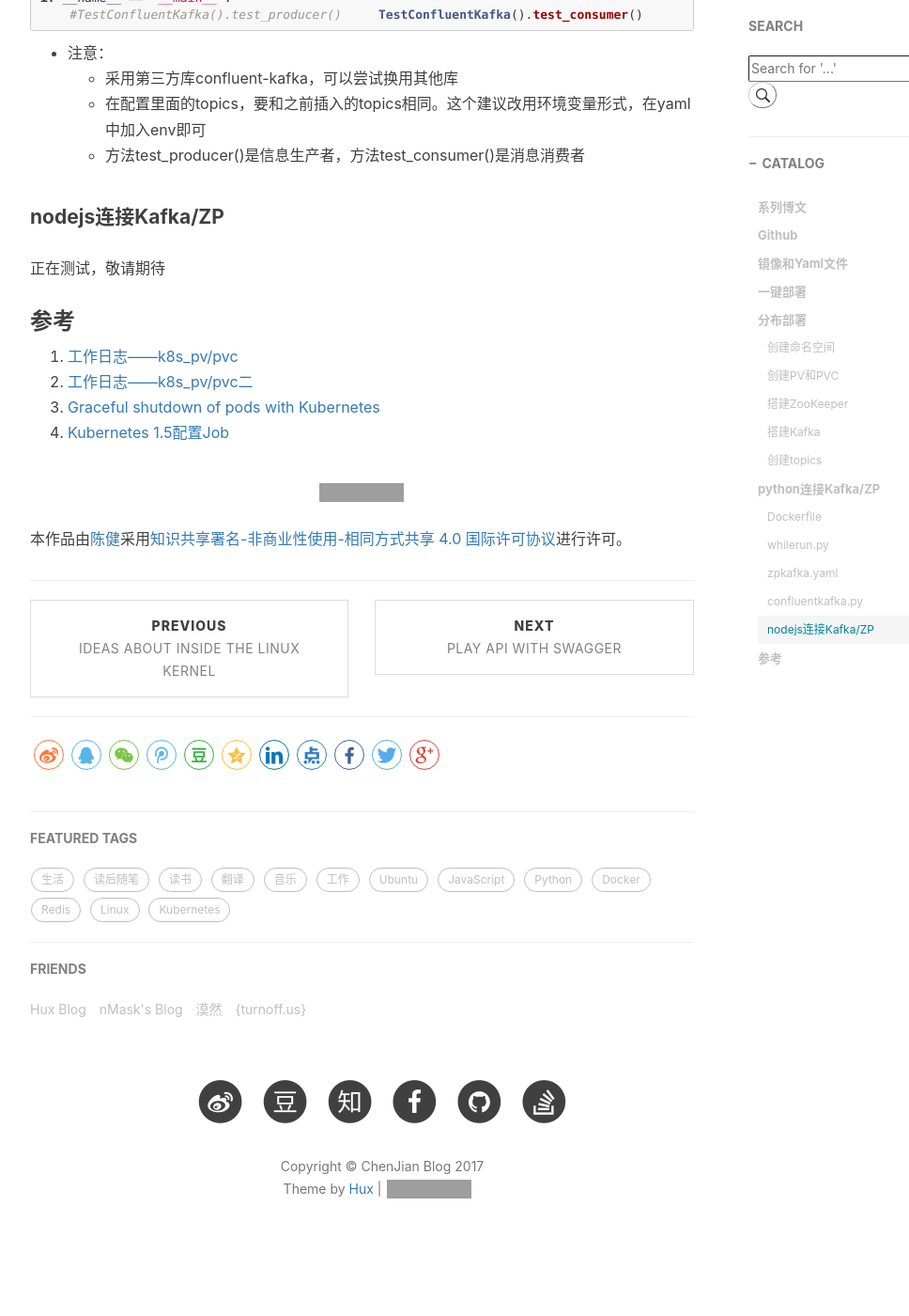
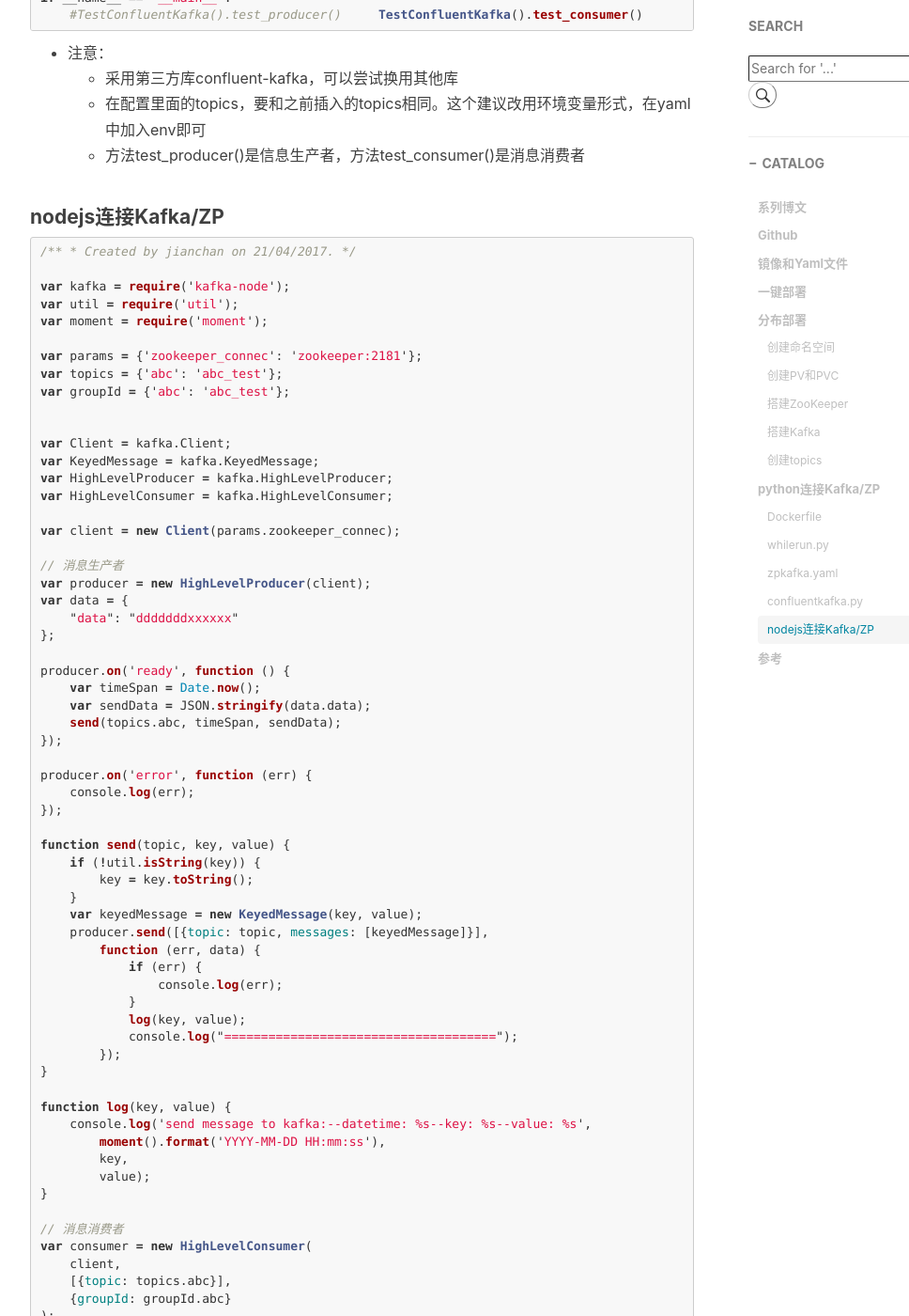
Before and after one commit to chenjian158978/chenjian.github.io, a Jekyll site: the page built from _posts/2017-04-11-Deploy Kafka And ZP With K8s.md, in a window 1280 px wide and 1400 px high, scrolled down 5687 px. Shown: the whole window at 94% size, without its empty margins (233-1201 px from the left). Built offline with Jekyll 4.4.1, drawn with Linux system fonts in a browser that asks for light colours; comment, search, counter and statistics services are not loaded; before the commit the page ends 7056 px from its top, so only the background shows below that; some of the changed text lies outside the part shown; grey boxes are pictures that could not be loaded.

Commit message:
更新博客

````diff
--- a/_posts/2017-04-11-Deploy Kafka And ZP With K8s.md
+++ b/_posts/2017-04-11-Deploy Kafka And ZP With K8s.md
@@ -291,7 +291,75 @@ if __name__ == '__main__':
 
 #### nodejs连接Kafka/ZP
 
-正在测试，敬请期待
+``` javascript
+/**
+ * Created by jianchan on 21/04/2017.
+ */
+
+var kafka = require('kafka-node');
+var util = require('util');
+var moment = require('moment');
+
+var params = {'zookeeper_connec': 'zookeeper:2181'};
+var topics = {'abc': 'abc_test'};
+var groupId = {'abc': 'abc_test'};
+
+
+var Client = kafka.Client;
+var KeyedMessage = kafka.KeyedMessage;
+var HighLevelProducer = kafka.HighLevelProducer;
+var HighLevelConsumer = kafka.HighLevelConsumer;
+
+var client = new Client(params.zookeeper_connec);
+
+// 消息生产者
+var producer = new HighLevelProducer(client);
+var data = {
+    "data": "dddddddxxxxxx"
+};
+
+producer.on('ready', function () {
+    var timeSpan = Date.now();
+    var sendData = JSON.stringify(data.data);
+    send(topics.abc, timeSpan, sendData);
+});
+
+producer.on('error', function (err) {
+    console.log(err);
+});
+
+function send(topic, key, value) {
+    if (!util.isString(key)) {
+        key = key.toString();
+    }
+    var keyedMessage = new KeyedMessage(key, value);
+    producer.send([{topic: topic, messages: [keyedMessage]}],
+        function (err, data) {
+            if (err) {
+                console.log(err);
+            }
+            log(key, value);
+            console.log("=====================================");
+        });
+}
+
+function log(key, value) {
+    console.log('send message to kafka:--datetime: %s--key: %s--value: %s',
+        moment().format('YYYY-MM-DD HH:mm:ss'),
+        key,
+        value);
+}
+
+// 消息消费者
+var consumer = new HighLevelConsumer(
+    client,
+    [{topic: topics.abc}],
+    {groupId: groupId.abc}
+);
+consumer.on('message', function (message) {
+    console.log(message);
+});
+```
 
 ### 参考
 
@@ -299,5 +367,6 @@ if __name__ == '__main__':
 2. [工作日志——k8s_pv/pvc二](http://blog.csdn.net/xts_huangxin/article/details/51500358)
 3. [Graceful shutdown of pods with Kubernetes](https://pracucci.com/graceful-shutdown-of-kubernetes-pods.html)
 4. [Kubernetes 1.5配置Job](http://www.cnblogs.com/breezey/p/6582754.html)
+5. [kafka-node](https://www.npmjs.com/package/kafka-node#install-kafka)
 
 <a rel="license" href="http://creativecommons.org/licenses/by-nc-sa/4.0/"><img alt="知识共享许可协议" style="border-width:0" src="https://i.creativecommons.org/l/by-nc-sa/4.0/88x31.png" /></a>本作品由<a xmlns:cc="http://creativecommons.org/ns#" href="https://o-my-chenjian.com/2017/04/11/Deploy-Kafka-And-ZP-With-K8s/" property="cc:attributionName" rel="cc:attributionURL">陈健</a>采用<a rel="license" href="http://creativecommons.org/licenses/by-nc-sa/4.0/">知识共享署名-非商业性使用-相同方式共享 4.0 国际许可协议</a>进行许可。
````
Also changed, not shown: _posts/2016-12-08-Deploy K8s by Kubeadm on Linux.md (+6 -0 lines), _posts/2017-04-08-Deploy Ingress With K8s.md (+24 -0 lines), README.md.
